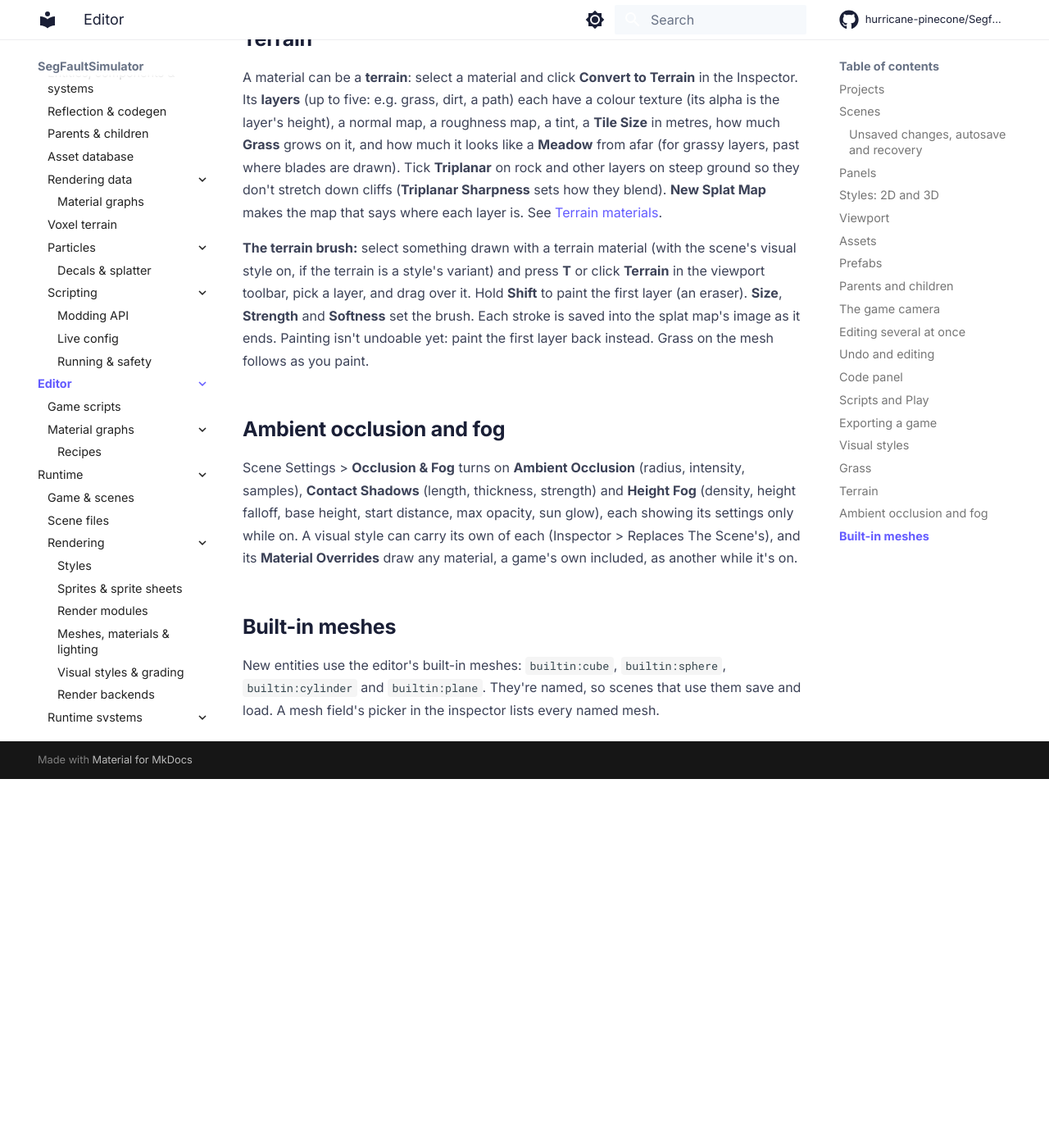
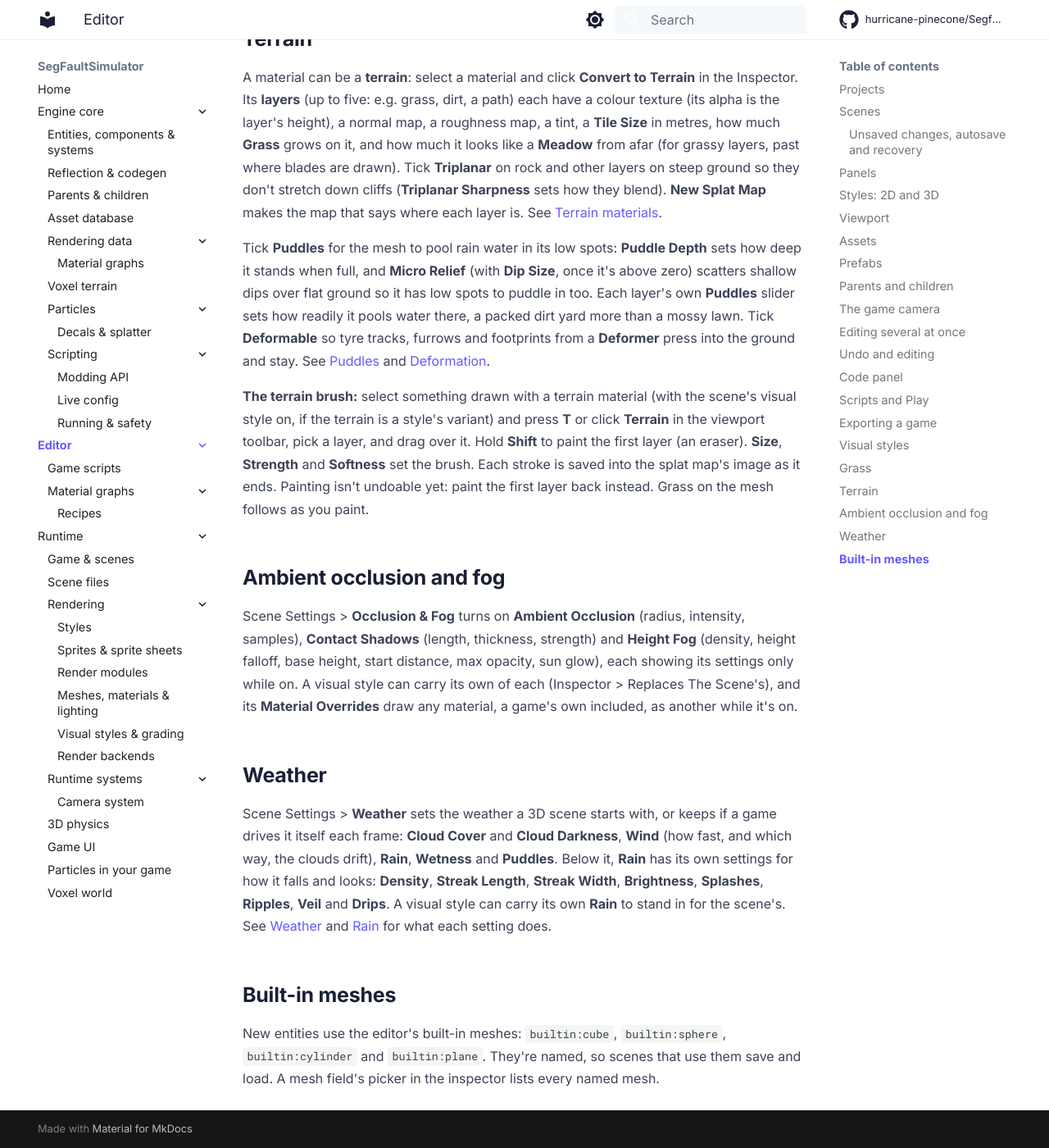
Before and after one commit to hurricane-pinecone/Segfault-Simulator, an MkDocs documentation site: the page built from docs/editor/index.md, in a window 1280 px wide and 1400 px high, scrolled down 19232 px. Shown: the whole window at 82% size. Built offline with MkDocs 1.6.1 and Material for MkDocs 9.7.7, drawn with Linux system fonts in a browser that asks for light colours; comment, search, counter and statistics services are not loaded; before the commit the page ends 20182 px from its top, so only the background shows below that; some of the changed text lies outside the part shown.

Commit message:
docs: document editor weather, terrain puddles, and render modules

```diff
--- a/docs/editor/index.md
+++ b/docs/editor/index.md
@@ -130,8 +130,8 @@ In a 2D scene:
   Sphere...) and the grass brush are a 3D scene's, so they're hidden.
 - A **Box Collider 2D** added to a sprite fits itself to the sprite (flat
   scenes); **Fit to Sprite** fits it again.
-- Scene Settings hides what only a 3D world has (wind, haze, the grass count),
-  and the sun's direction is in the game's own space (see
+- Scene Settings hides what only a 3D world has (wind, haze, the grass count,
+  weather), and the sun's direction is in the game's own space (see
   [Styles](../runtime/rendering/styles/index.md#lighting-in-2d)).
 
 ## Viewport
@@ -621,6 +621,16 @@ layers on steep ground so they don't stretch down cliffs (**Triplanar
 Sharpness** sets how they blend). **New Splat Map** makes the map that says where each layer is.
 See [Terrain materials](../runtime/rendering/meshes-and-lighting/index.md#terrain-materials).
 
+Tick **Puddles** for the mesh to pool rain water in its low spots: **Puddle
+Depth** sets how deep it stands when full, and **Micro Relief** (with **Dip
+Size**, once it's above zero) scatters shallow dips over flat ground so it has
+low spots to puddle in too. Each layer's own **Puddles** slider sets how
+readily it pools water there, a packed dirt yard more than a mossy lawn. Tick
+**Deformable** so tyre tracks, furrows and footprints from a **Deformer**
+press into the ground and stay. See
+[Puddles](../runtime/rendering/meshes-and-lighting/index.md#puddles) and
+[Deformation](../runtime/rendering/meshes-and-lighting/index.md#deformation).
+
 **The terrain brush:** select something drawn with a terrain material (with
 the scene's visual style on, if the terrain is a style's variant) and press
 **T** or click **Terrain** in the viewport toolbar, pick a layer, and drag over
@@ -638,6 +648,19 @@ opacity, sun glow), each showing its settings only while on. A visual style can
 Scene's), and its **Material Overrides** draw any material, a game's own
 included, as another while it's on.
 
+## Weather
+
+Scene Settings > **Weather** sets the weather a 3D scene starts with, or
+keeps if a game drives it itself each frame: **Cloud Cover** and **Cloud
+Darkness**, **Wind** (how fast, and which way, the clouds drift), **Rain**,
+**Wetness** and **Puddles**. Below it, **Rain** has its own settings for how
+it falls and looks: **Density**, **Streak Length**, **Streak Width**,
+**Brightness**, **Splashes**, **Ripples**, **Veil** and **Drips**. A visual
+style can carry its own **Rain** to stand in for the scene's. See
+[Weather](../runtime/rendering/meshes-and-lighting/index.md#weather) and
+[Rain](../runtime/rendering/meshes-and-lighting/index.md#rain) for what each
+setting does.
+
 ## Built-in meshes
 
 New entities use the editor's built-in meshes: `builtin:cube`, `builtin:sphere`,
```
Also changed, not shown: docs/runtime/rendering/index.md (+4 -3 lines), docs/runtime/rendering/render-modules/index.md (+4 -1 lines), docs/runtime/serialization/index.md (+2 -1 lines).
